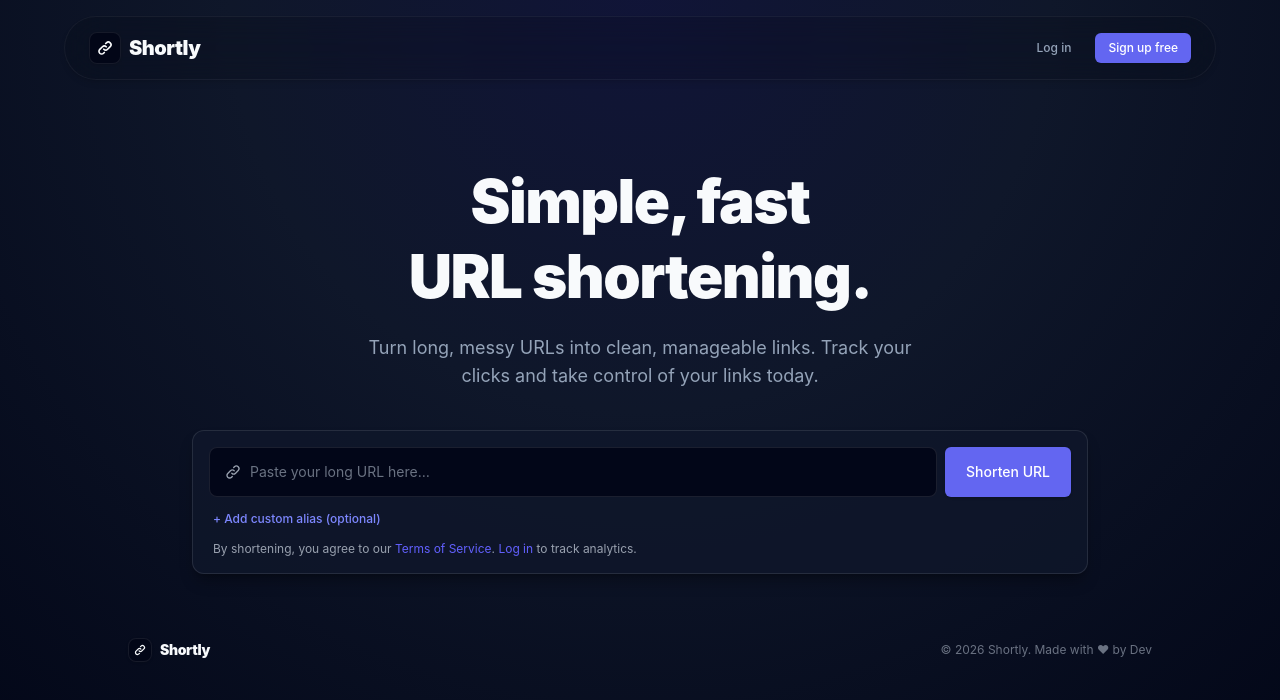
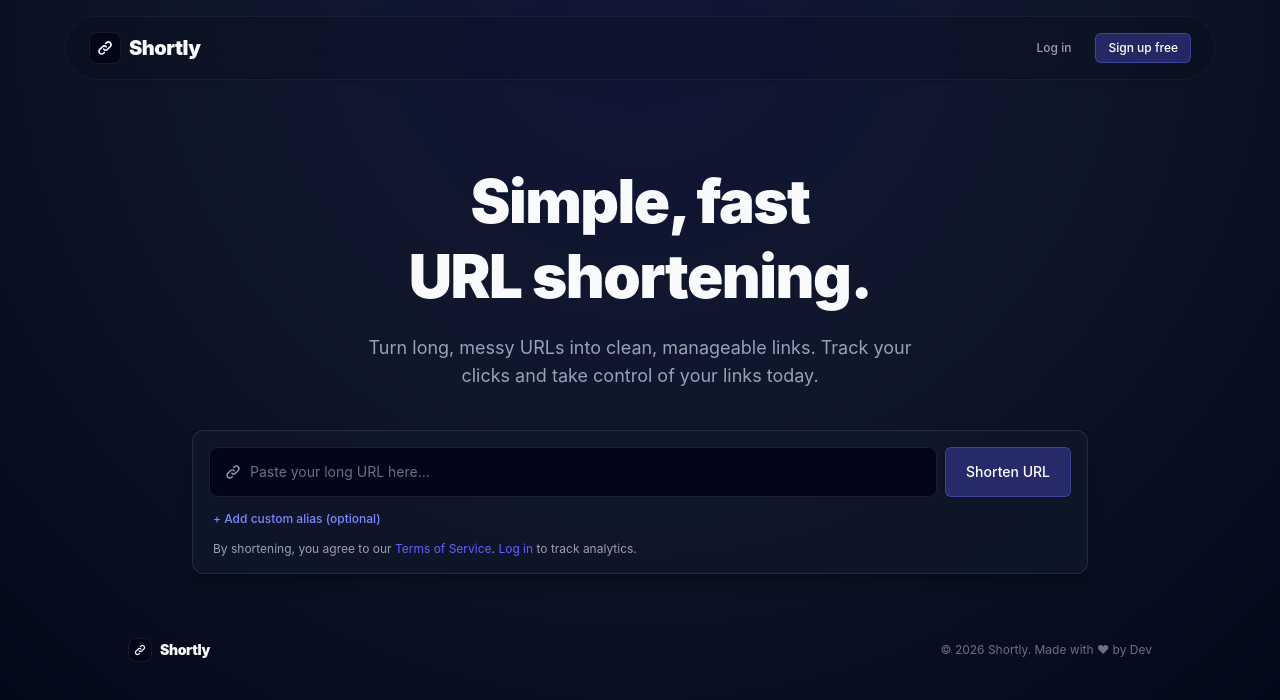
Before and after one commit to deba608/url_shortner, a React (Vite) app in the folder frontend/: page / in a window 1280 px wide. Shown: the top 700 px of the page. Built offline with nearby package versions, Linux system fonts and the light colour scheme; no server answers.

Commit message:
feat: implement URL shortening interface with reusable Button and Input components

```diff
--- a/frontend/src/components/AuthPanel.jsx
+++ b/frontend/src/components/AuthPanel.jsx
@@ -121,10 +121,10 @@ export default function AuthPanel({ open, onClose, defaultTab = "login", onAuthS
                 <button
                   key={t}
                   onClick={() => setTab(t)}
-                  className={`flex-1 py-1.5 rounded text-sm font-semibold transition-all ${
+                  className={`flex-1 py-1.5 rounded text-sm font-semibold transition-all border border-transparent ${
                     tab === t
-                      ? "bg-indigo-600 text-white shadow-sm"
-                      : "text-gray-400 hover:text-gray-200"
+                      ? "bg-indigo-500/30 backdrop-blur-md border-indigo-400/30 text-white shadow-sm"
+                      : "text-gray-400 hover:text-white"
                   }`}
                 >
                   {t === "login" ? "Log in" : "Sign up"}
--- a/frontend/src/components/ui/Button.jsx
+++ b/frontend/src/components/ui/Button.jsx
@@ -2,13 +2,13 @@ import Spinner from "@/components/ui/Spinner";
 
 const VARIANTS = {
   primary:
-    "bg-[var(--color-primary)] text-white hover:bg-[var(--color-primary-hover)] border border-transparent shadow-sm",
+    "bg-indigo-500/30 backdrop-blur-md text-white hover:bg-indigo-500/40 border border-indigo-400/30 shadow-sm",
   secondary:
-    "bg-[var(--bg-elevated)] border border-[var(--border-color)] text-[var(--text-main)] hover:bg-white/5",
+    "bg-white/5 backdrop-blur-md border border-white/10 text-white hover:bg-white/10 shadow-sm",
   danger:
-    "bg-red-600 text-white hover:bg-red-500 shadow-sm",
+    "bg-red-500/30 backdrop-blur-md text-white hover:bg-red-500/40 border border-red-400/30 shadow-sm",
   ghost:
-    "text-[var(--text-muted)] hover:text-[var(--text-main)] hover:bg-white/5",
+    "text-gray-400 hover:text-white hover:bg-white/10",
 };
 
 const SIZES = {
--- a/frontend/src/components/ui/Input.jsx
+++ b/frontend/src/components/ui/Input.jsx
@@ -26,15 +26,15 @@ export default function Input({
         <input
           id={id}
           aria-invalid={!!error}
-          className={`w-full rounded-md border bg-[var(--bg-main)] px-3 py-2 text-sm text-[var(--text-main)] outline-none transition-all
-            placeholder:text-[var(--text-muted)]
-            focus:ring-2 focus:ring-[var(--color-primary)]/50 focus:border-[var(--color-primary)]
+          className={`w-full rounded-md border bg-slate-900/40 backdrop-blur-md px-3 py-2 text-sm text-white outline-none transition-all
+            placeholder:text-gray-500
+            focus:ring-2 focus:ring-indigo-500/50 focus:border-indigo-500
             disabled:cursor-not-allowed disabled:opacity-60
             ${Icon ? "pl-9" : ""}
             ${IconRight ? "pr-9" : ""}
             ${error
               ? "border-red-500 focus:ring-red-500/50 focus:border-red-500"
-              : "border-[var(--border-color)]"
+              : "border-white/10"
             }
             ${inputClassName}`}
           {...props}
--- a/frontend/src/pages/Home.jsx
+++ b/frontend/src/pages/Home.jsx
@@ -110,10 +110,10 @@ export default function Home({ onOpenAuth }) {
                   </a>
                   <button
                     onClick={handleCopy}
-                    className={`flex-shrink-0 inline-flex items-center gap-2 px-4 py-2.5 rounded-xl text-sm font-semibold transition-all ${
+                    className={`flex-shrink-0 inline-flex items-center gap-2 px-4 py-2.5 rounded-xl text-sm font-semibold transition-all border ${
                       copied
-                        ? "bg-emerald-500 text-white"
-                        : "bg-indigo-600 text-white hover:bg-indigo-500"
+                        ? "bg-emerald-500/30 backdrop-blur-md border-emerald-400/30 text-white shadow-sm"
+                        : "bg-indigo-500/30 backdrop-blur-md border-indigo-400/30 text-white hover:bg-indigo-500/40 shadow-sm"
                     }`}
                   >
                     {copied ? (
@@ -139,7 +139,7 @@ export default function Home({ onOpenAuth }) {
                   {!isAuthenticated && (
                     <button
                       onClick={() => onOpenAuth?.("register")}
-                      className="w-full sm:w-auto inline-flex items-center justify-center gap-2 px-4 py-2 rounded-xl text-sm font-semibold bg-indigo-600 text-white hover:bg-indigo-500 transition-colors"
+                      className="w-full sm:w-auto inline-flex items-center justify-center gap-2 px-4 py-2 rounded-xl text-sm font-semibold bg-indigo-500/30 backdrop-blur-md border border-indigo-400/30 text-white hover:bg-indigo-500/40 shadow-sm transition-colors"
                     >
                       <svg className="h-4 w-4" fill="none" viewBox="0 0 24 24" stroke="currentColor" strokeWidth="2">
                         <path strokeLinecap="round" strokeLinejoin="round" d="M9 19v-6a2 2 0 00-2-2H5a2 2 0 00-2 2v6a2 2 0 002 2h2a2 2 0 002-2zm0 0V9a2 2 0 012-2h2a2 2 0 012 2v10" />
```
